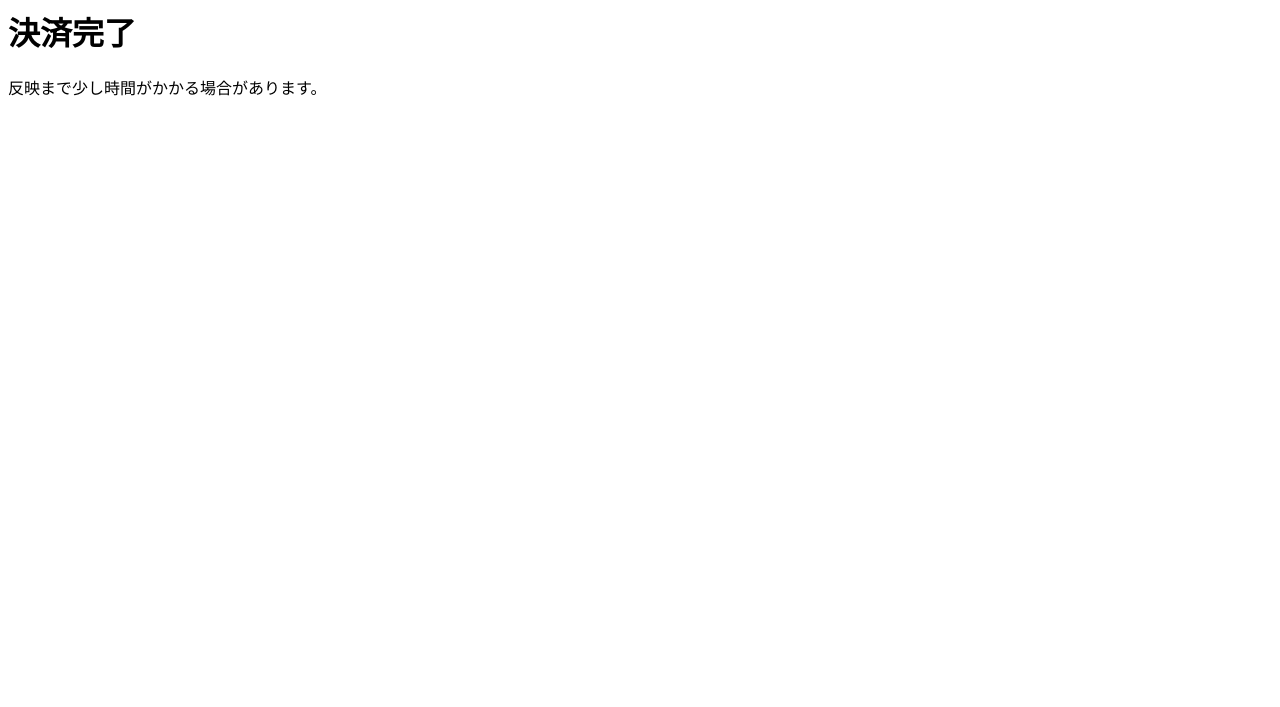
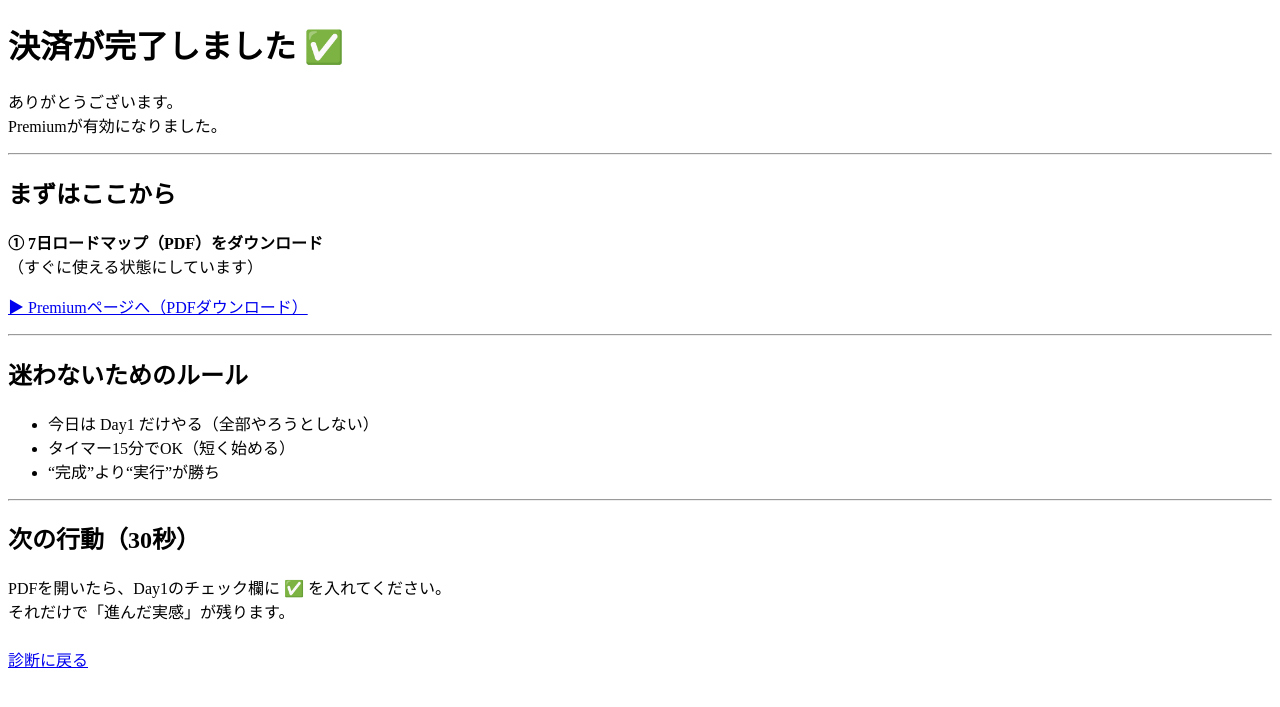
Before and after one commit to tetsuyaotsuki19730223-alt/fukugyo, a Django app: template snippets/templates/snippets/billing_success.html in a window 1280 px wide. Shown: the top 707 px of the page. Run offline with Django 4.2, Linux system fonts and the light colour scheme; the template is opened without the code that fills it, so the values that code supplies are empty.

Commit message:
Add billing success guide page

```diff
--- a/snippets/templates/snippets/billing_success.html
+++ b/snippets/templates/snippets/billing_success.html
@@ -1,2 +1,45 @@
-<h1>決済完了</h1>
-<p>反映まで少し時間がかかる場合があります。</p>
+{% extends "snippets/base.html" %}
+
+{% block title %}決済完了{% endblock %}
+
+{% block content %}
+<h1>決済が完了しました ✅</h1>
+
+<p>
+ありがとうございます。<br>
+Premiumが有効になりました。
+</p>
+
+<hr>
+
+<h2>まずはここから</h2>
+<p>
+<strong>① 7日ロードマップ（PDF）をダウンロード</strong><br>
+（すぐに使える状態にしています）
+</p>
+
+<p>
+<a href="{% url 'premium_page' %}">▶ Premiumページへ（PDFダウンロード）</a>
+</p>
+
+<hr>
+
+<h2>迷わないためのルール</h2>
+<ul>
+  <li>今日は Day1 だけやる（全部やろうとしない）</li>
+  <li>タイマー15分でOK（短く始める）</li>
+  <li>“完成”より“実行”が勝ち</li>
+</ul>
+
+<hr>
+
+<h2>次の行動（30秒）</h2>
+<p>
+PDFを開いたら、Day1のチェック欄に ✅ を入れてください。<br>
+それだけで「進んだ実感」が残ります。
+</p>
+
+<p style="margin-top: 24px;">
+<a href="{% url 'diagnosis_start' %}">診断に戻る</a>
+</p>
+{% endblock %}
```
